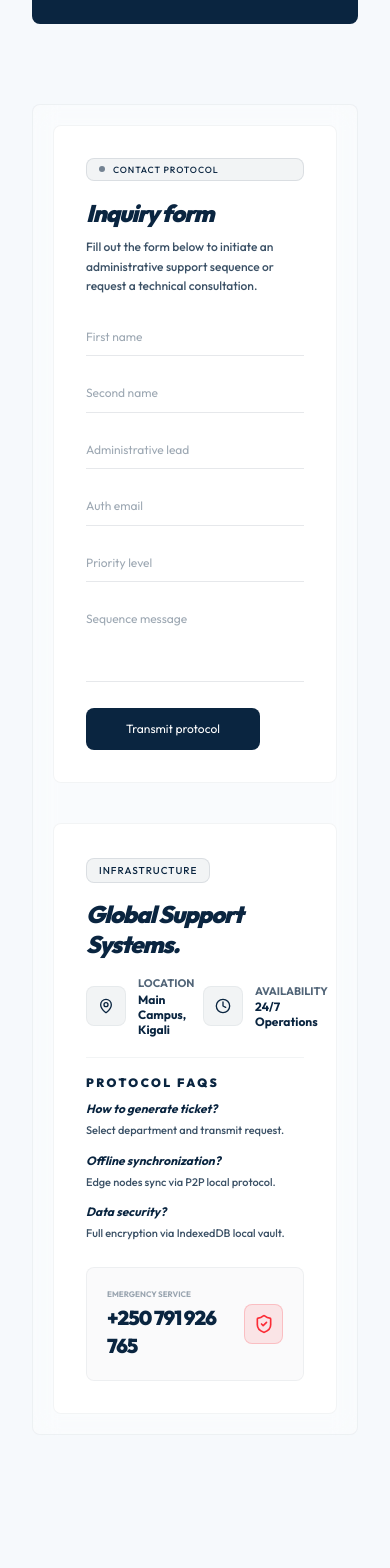
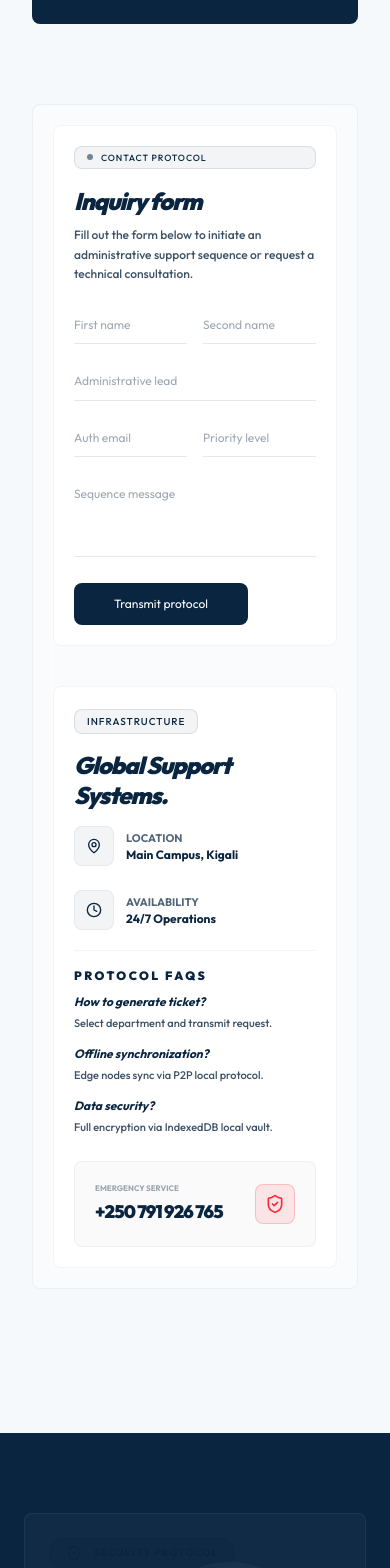
Before and after one commit to Delice7-del/SyncQueue, a Next.js app: page / in a window 390 px wide. Shown: the part 4800-6368 px from the top of the page. Built offline with nearby package versions, Linux system fonts and the light colour scheme.

Commit message:
style: fix form layout and support card overflow on mobile

```diff
--- a/src/app/page.tsx
+++ b/src/app/page.tsx
@@ -593,7 +593,7 @@ export default function Home() {
       <section id="contact" className="relative pb-20 scroll-mt-32 max-w-full mx-auto px-4 sm:px-8">
          <div className="bg-white/40 backdrop-blur-md rounded-lg border border-brand-blue/5 p-5 sm:p-10">
             <div className="grid grid-cols-1 lg:grid-cols-2 gap-10 items-stretch">
-               <div className="bg-white rounded-lg p-8 border border-brand-blue/5 flex flex-col h-full">
+               <div className="bg-white rounded-lg p-5 sm:p-8 border border-brand-blue/5 flex flex-col h-full">
                   <div className="inline-flex items-center gap-2 px-3 py-1 rounded-lg bg-brand-blue/5 border border-brand-blue/10 mb-4">
                     <span className="w-1.5 h-1.5 rounded-full bg-brand-blue animate-pulse" />
                     <span className="text-[9px] font-medium tracking-widest text-brand-blue uppercase">Contact Protocol</span>
@@ -603,7 +603,7 @@ export default function Home() {
                      Fill out the form below to initiate an administrative support sequence or request a technical consultation.
                   </p>
                   <form className="space-y-5" onSubmit={handleTransmit}>
-                     <div className="grid grid-cols-1 md:grid-cols-2 gap-5">
+                     <div className="grid grid-cols-2 gap-4 sm:gap-5">
                         <div className="relative group">
                            <input
                               type="text"
@@ -652,7 +652,7 @@ export default function Home() {
                         <div className="absolute bottom-0 left-0 h-[1px] bg-brand-blue/5 w-full -z-10" />
                      </div>
 
-                     <div className="grid grid-cols-1 md:grid-cols-2 gap-5">
+                     <div className="grid grid-cols-2 gap-4 sm:gap-5">
                         <div className="relative group">
                            <input
                               type="email"
@@ -730,14 +730,14 @@ export default function Home() {
                       </div>
                   </form>
                </div>
-               <div className="bg-white rounded-lg p-8 border border-brand-blue/5 flex flex-col h-full">
+               <div className="bg-white rounded-lg p-5 sm:p-8 border border-brand-blue/5 flex flex-col h-full">
                   <div>
-                     <div className="inline-flex items-center gap-2 px-3 py-1 rounded-lg bg-brand-accent/5 border border-brand-accent/10 mb-4">
+                  <div className="inline-flex items-center gap-2 px-3 py-1 rounded-lg bg-brand-accent/5 border border-brand-accent/10 mb-4">
                        <span className="text-[10px] font-medium tracking-widest text-brand-accent uppercase">Infrastructure</span>
                      </div>
                      <h3 className="font-heading text-2xl font-black text-brand-blue tracking-tighter italic mb-4 leading-tight">Global Support Systems.</h3>
 
-                     <div className="grid grid-cols-2 gap-4 mb-5">
+                     <div className="grid grid-cols-1 sm:grid-cols-2 gap-6 sm:gap-4 mb-5">
                         <div className="flex items-center gap-3">
                            <div className="w-10 h-10 rounded-lg bg-brand-blue/5 flex items-center justify-center border border-brand-blue/5 shrink-0">
                               <MapPin className="w-4 h-4 text-brand-blue" />
@@ -777,7 +777,7 @@ export default function Home() {
                      <div className="relative bg-brand-blue/[0.02] p-5 rounded-lg border border-brand-blue/5 flex items-center justify-between">
                         <div>
                            <p className="text-[8px] font-bold text-brand-blue/40 mb-1 uppercase">Emergency service</p>
-                           <p className="text-xl font-black text-brand-blue tracking-tighter text-brand-blue">+250 791 926 765</p>
+                           <p className="text-lg sm:text-xl font-black text-brand-blue tracking-tighter">+250 791 926 765</p>
                         </div>
                         <div className="w-10 h-10 rounded-lg bg-red-500/10 flex items-center justify-center border border-red-500/20">
                            <ShieldCheck className="w-5 h-5 text-red-500" />
```
